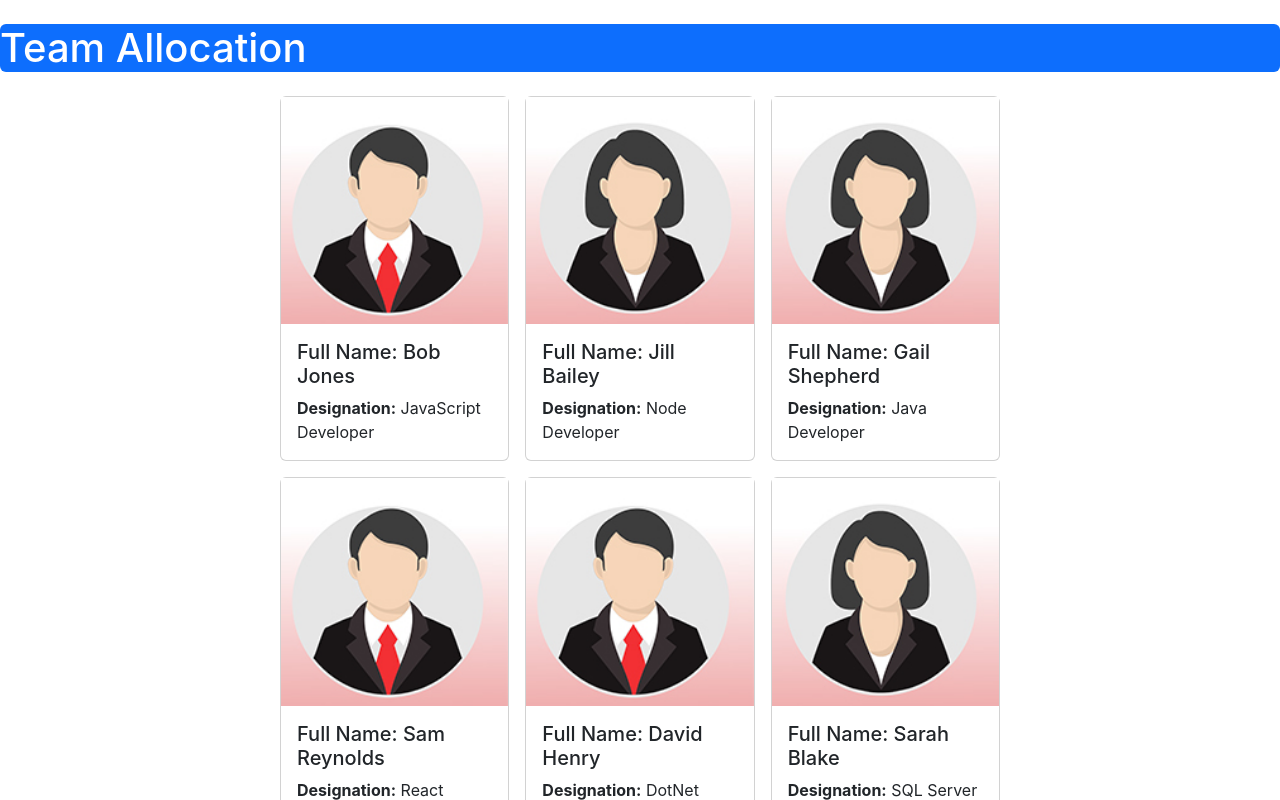
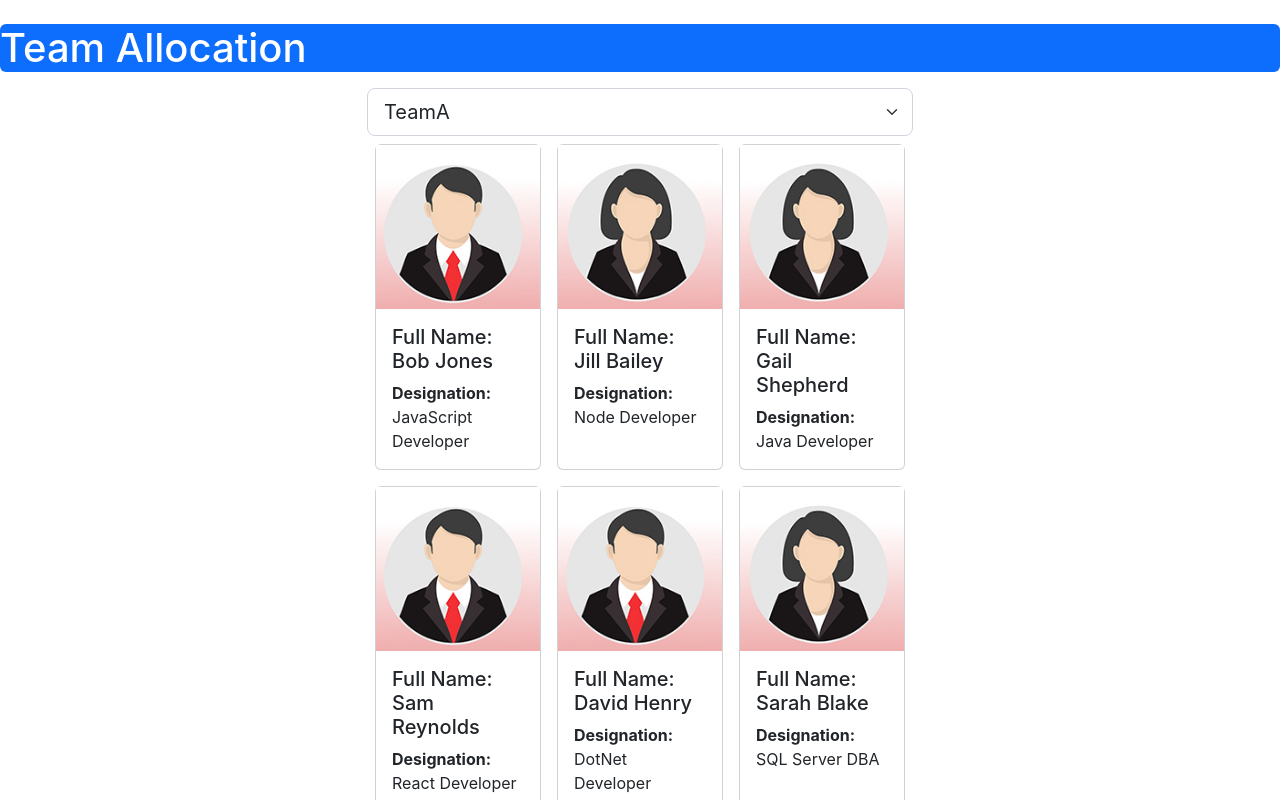
Before and after one commit to obifemi/REACT1, a React (Create React App) app in the folder team-allocation/: page / in a window 1280 px wide. Shown: the top 800 px of the page. Built offline with nearby package versions, Linux system fonts and the light colour scheme.

Commit message:
add state employees

```diff
--- a/team-allocation/src/Employees.jsx
+++ b/team-allocation/src/Employees.jsx
@@ -2,7 +2,17 @@
 import femaleProfile from "./images/femaleProfile.jpg";
 import maleProfile from "./images/maleProfile.jpg";
 
+
+    // selected team state hook
+
+
+
 const Employees = () => {
+
+    const [selectedTeam, setSelectedTeam] = useState("TeamA");
+
+
+
   const [employees, setEmployees] = useState([
     {
       id: 1,
@@ -90,10 +100,21 @@
     },
   ]);
 
+  function handleTeamSelectionChange(e){
+    setSelectedTeam(e.target.value);
+    console.log(e.target.value);
+}
   return (
+
     <main className="container">
       <div className="row justify-content-center mt-3 mb-3">
-        <div className="col-8">
+        <div className="col-6">
+            <select className="form-select form-select-lg" value={selectedTeam} onChange={handleTeamSelectionChange} >
+                <option value="TeamA">TeamA</option>
+                <option value="TeamB">TeamB</option>
+                <option value="TeamC">TeamC</option>
+                <option value="TeamD">TeamD</option>
+            </select>
             <div className="card-collection">
           {employees.map((employee) => (
             <div key={employee.id} className="card m-2">
```
